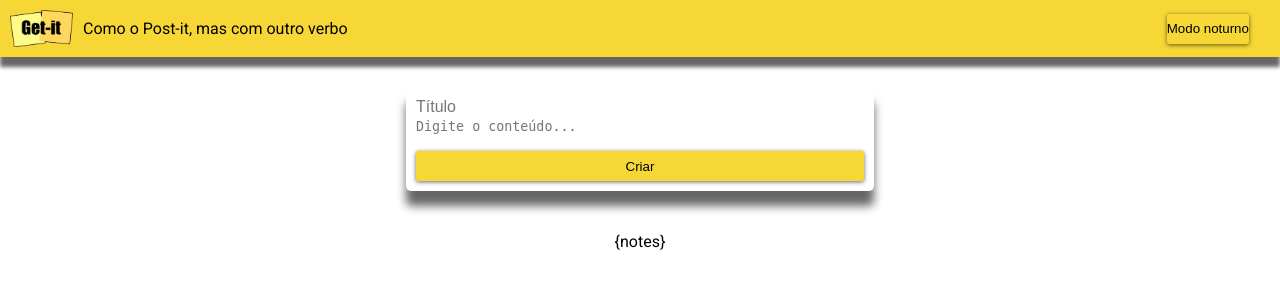
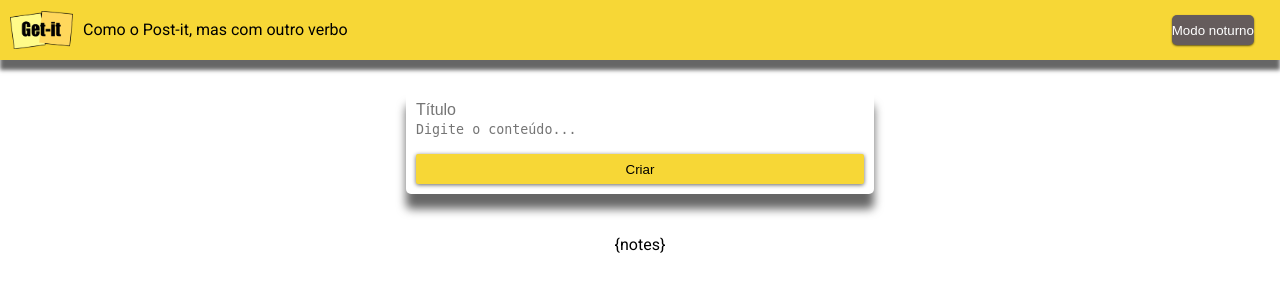
Before and after one commit to devluisrodrigues/Site-Post-it, a Python web app: template templates/index.html in a window 1280 px wide. Shown: the top 300 px of the page. Run offline with Jinja, Linux system fonts and the light colour scheme; the template is opened without the code that fills it, so the values that code supplies are empty; some libraries are stand-ins or nearby versions.

Commit message:
pequenas alteracoes

```diff
--- a/templates/getit.css
+++ b/templates/getit.css
@@ -346,3 +346,16 @@ Algumas informações úteis e dicas:
 .texterror-night-mode{
   color: white;
 }
+
+.night-button{
+  background-color: rgb(101, 92, 92);
+  color: white;
+  border: none;
+  border-radius: 5px;
+  box-shadow: 0 1px 2px rgba(0, 0, 0, 0.6);
+  margin-top: 5px;
+  margin-bottom: 5px;
+  margin-left: 5px;
+  margin-right: 5px;
+  cursor: pointer;
+}
--- a/templates/index.html
+++ b/templates/index.html
@@ -22,7 +22,7 @@
     <img src="img/logo-getit.png" class="logo" />
     <span class="subtitle">Como o Post-it, mas com outro verbo</span>
     <div class="left-flex">
-      <button class="btn" id="night-mode-toggle">Modo noturno</button>
+      <button class="btn night-button" id="night-mode-toggle">Modo noturno</button>
     </div>
   </div>
 
```
Also changed, not shown: data/banco.db.
